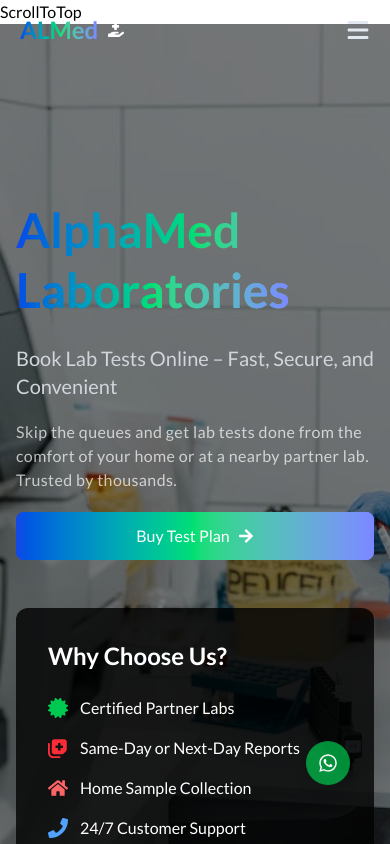
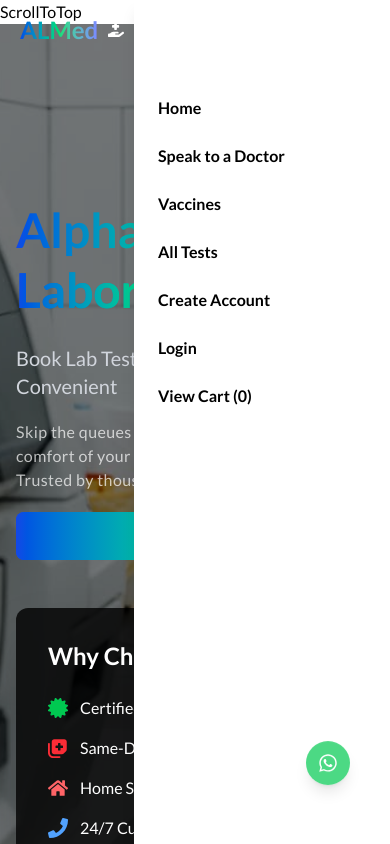
Before and after one commit to blaqnativity/gomy-project, a React (Vite) app: page / in a window 390 px wide. Both pictures are taken after a click on the button 358 px from the left and 30 px from the top of the page. Shown: the top 844 px of the page. Built offline with nearby package versions, Linux system fonts and the light colour scheme.

Commit message:
mobile menu fixed

```diff
--- a/src/components/Navbar.jsx
+++ b/src/components/Navbar.jsx
@@ -1,18 +1,26 @@
+import { useState } from "react";
 import { Link } from "react-router-dom";
-import { FaCartShopping, FaBars, FaHandHoldingMedical } from "react-icons/fa6";
+import {
+  FaCartShopping,
+  FaBars,
+  FaHandHoldingMedical,
+  FaXmark,
+} from "react-icons/fa6";
 import { navbarLinks } from "./data";
 import { toast } from "react-toastify";
 import { useSelector } from "react-redux";
 
 const Navbar = () => {
-  // accessing cart state
+  const [isMobileMenuOpen, setIsMobileMenuOpen] = useState(false);
+
+  // Accessing cart state
   const cartItems = useSelector((state) => state.cart.items);
   const cartCount = cartItems.reduce((total, item) => total + item.quantity, 0);
 
-  // getting user credentials from local storage
+  // Getting user credentials from local storage
   const storedData = JSON.parse(localStorage.getItem("userCredentials"));
 
-  // handle logout function
+  // Handle logout
   const handleLogout = () => {
     localStorage.removeItem("userCredentials");
     toast.success("User logged out successfully");
@@ -26,20 +34,21 @@ const Navbar = () => {
       <div className="fixed top-0 right-0 py-1 lg:py-2 w-full bg-transparent z-50 dark:bg-gray-900">
         <nav className="max-w-7xl mx-auto px-5 py-2.5 lg:border-none lg:py-4">
           <div className="flex items-center justify-between">
-            <button>
+            {/* Logo */}
             <Link to="/" className="flex items-center space-x-2">
               <h2 className="bg-gradient-to-r from-blue-700 via-green-400 to-indigo-400 text-transparent bg-clip-text font-bold text-2xl">
                 ALMed
               </h2>
               <FaHandHoldingMedical className="ml-0.5 text-white md:text-3xl" />
             </Link>
-            </button>
+
+            {/* Desktop Nav Links */}
             <div className="hidden lg:block">
               <ul className="flex space-x-10 text-base font-bold text-black/60 dark:text-white">
                 {navbarLinks.map((link) => (
                   <li
                     key={link.id}
-                    className="relative hover:underline hover:underline-offset-4 hover:w-fit transition-all duration-100 ease-linear"
+                    className="relative hover:underline hover:underline-offset-4 transition-all duration-100 ease-linear"
                   >
                     <Link to={link.url}>{link.name}</Link>
                   </li>
@@ -47,8 +56,8 @@ const Navbar = () => {
               </ul>
             </div>
 
-            <div className="hidden lg:flex lg:items-center gap-x-2">
-              <div className="hidden lg:flex lg:items-center gap-x-4">
+            {/* Desktop Auth & Cart */}
+            <div className="hidden lg:flex items-center gap-x-4">
               {storedData && storedData.email ? (
                 <>
                   <span className="text-black dark:text-white font-semibold">
@@ -65,36 +74,94 @@ const Navbar = () => {
                 <>
                   <Link
                     to="/register"
-                      className="flex items-center text-black dark:text-white justify-center px-6 py-2.5 font-semibold"
+                    className="text-black dark:text-white font-semibold"
                   >
                     Create Account
                   </Link>
                   <Link
                     to="/login"
-                      className="flex items-center justify-center rounded-md bg-green-700/90 text-white px-6 py-2.5 font-semibold hover:bg-green-700 transition duration-300"
+                    className="rounded-md bg-green-700/90 text-white px-6 py-2.5 font-semibold hover:bg-green-700 transition duration-300"
                   >
                     Login
                   </Link>
                 </>
               )}
 
-                <Link className="relative" to="/cart">
-                  <FaCartShopping className="ml-2 text-2xl text-black dark:text-white" />
-                  <span className="absolute -top-4 -right-2 text-white">
+              <Link to="/cart" className="relative text-black dark:text-white">
+                <FaCartShopping className="text-2xl" />
+                <span className="absolute -top-2 -right-2 text-xs bg-red-500 text-white rounded-full w-5 h-5 flex items-center justify-center">
                   {cartCount}
                 </span>
               </Link>
             </div>
-            </div>
 
-            {/* menu button icon */}
-            <div className="flex items-center justify-center lg:hidden">
-              <button className="focus:outline-none text-slate-200 dark:text-white">
+            {/* Mobile Cart and Menu Button */}
+            <div className="flex items-center gap-4 lg:hidden">
+              <Link to="/cart" className="relative text-white">
+                <FaCartShopping className="text-2xl" />
+                <span className="absolute -top-2 -right-2 text-xs bg-red-500 text-white rounded-full w-5 h-5 flex items-center justify-center">
+                  {cartCount}
+                </span>
+              </Link>
+              <button
+                className="text-white focus:outline-none"
+                onClick={() => setIsMobileMenuOpen(!isMobileMenuOpen)}
+              >
+                {isMobileMenuOpen ? (
+                  <FaXmark className="text-2xl" />
+                ) : (
                   <FaBars className="text-2xl" />
+                )}
               </button>
             </div>
           </div>
         </nav>
+
+        {/* Mobile Slide-In Menu */}
+        <div
+          className={`fixed top-0 right-0 h-full w-64 bg-white dark:bg-gray-900 z-40 shadow-lg transform transition-transform duration-300 ease-in-out ${
+            isMobileMenuOpen ? "translate-x-0" : "translate-x-full"
+          }`}
+        >
+          <div className="flex flex-col p-6 pt-24 space-y-6 text-black dark:text-white font-semibold">
+            {navbarLinks.map((link) => (
+              <Link
+                key={link.id}
+                to={link.url}
+                onClick={() => setIsMobileMenuOpen(false)}
+                className="hover:underline"
+              >
+                {link.name}
+              </Link>
+            ))}
+            {storedData && storedData.email ? (
+              <>
+                <span className="text-sm">Welcome, {storedData.username}</span>
+                <button
+                  onClick={() => {
+                    handleLogout();
+                    setIsMobileMenuOpen(false);
+                  }}
+                  className="text-red-600 hover:underline"
+                >
+                  Logout
+                </button>
+              </>
+            ) : (
+              <>
+                <Link to="/register" onClick={() => setIsMobileMenuOpen(false)}>
+                  Create Account
+                </Link>
+                <Link to="/login" onClick={() => setIsMobileMenuOpen(false)}>
+                  Login
+                </Link>
+              </>
+            )}
+            <Link to="/cart" onClick={() => setIsMobileMenuOpen(false)}>
+              View Cart ({cartCount})
+            </Link>
+          </div>
+        </div>
       </div>
     </div>
   );
```
Lines whose indentation alone changed are shown as unchanged.
